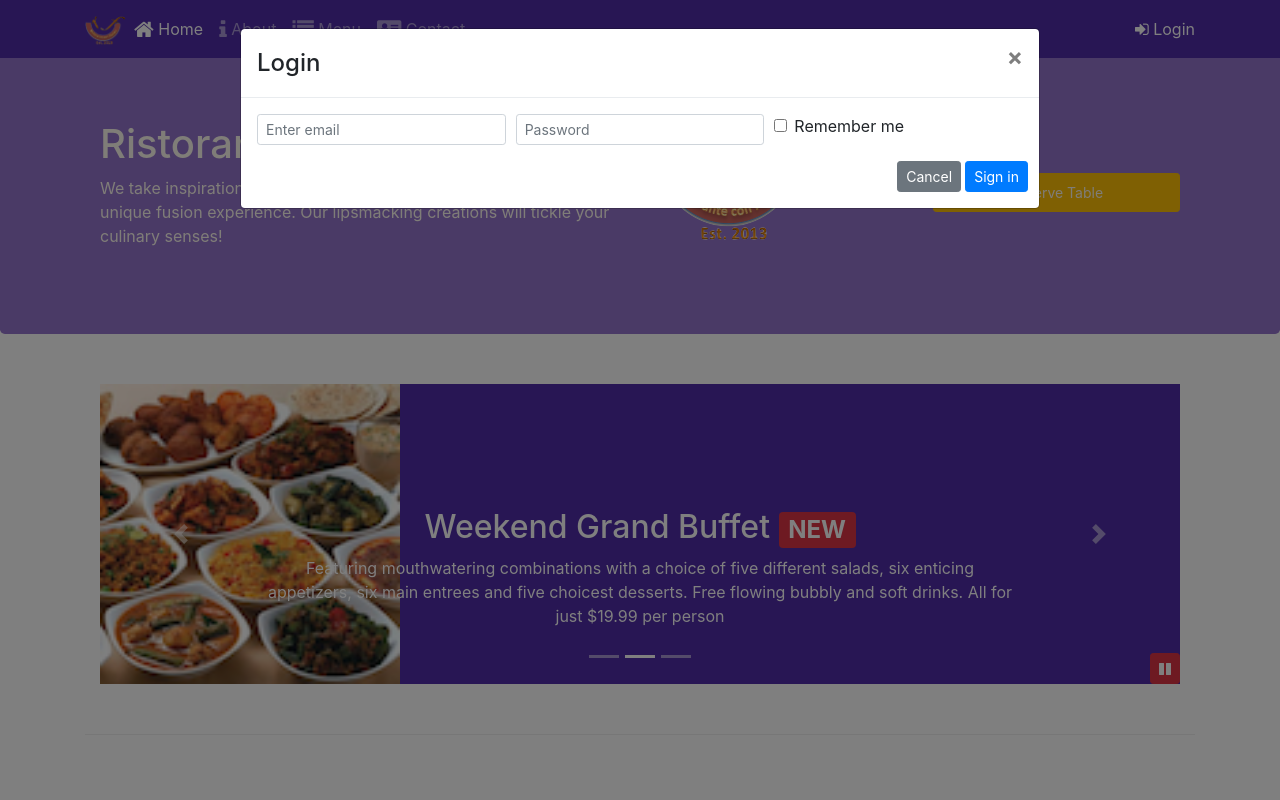
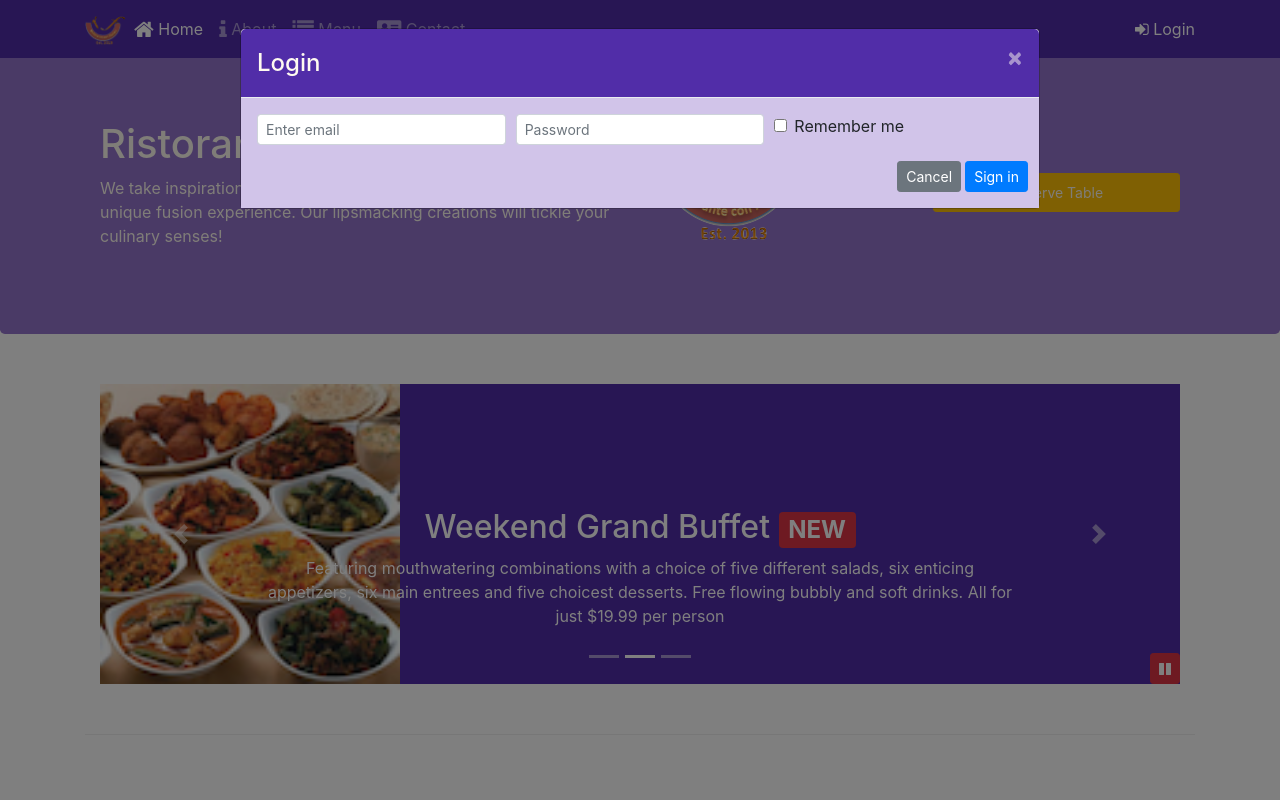
Before and after one commit to tejas10191/confusion, a website: page index.html in a window 1280 px wide. Both pictures are taken after a click on the link "Login". Shown: the top 800 px of the page. Drawn offline with nearby package versions, Linux system fonts and the light colour scheme.

Commit message:
Assignment 4

```diff
--- a/css/styles.scss
+++ b/css/styles.scss
@@ -55,7 +55,7 @@ body {
 }
 
 .carousel {
-    background:$background-dark;
+  background: $background-dark;
 
   .carousel-item {
     height: $carousel-item-height;
@@ -69,8 +69,21 @@ body {
 }
 
 #carouselButton {
-    right:0px;
+  right: 0px;
   position: absolute;
   bottom: 0px;
   z-index: 1;
 }
+
+.modal-header {
+  background-color: $background-dark;
+  color: floralwhite;
+
+  .close {
+    color: floralwhite;
+  }
+}
+
+.modal-body {
+  background-color: $background-pale;
+}
--- a/index.html
+++ b/index.html
@@ -29,7 +29,7 @@
                     <li class="nav-item"><a class="nav-link" href="./contactus.html"><span class="fa fa-address-card fa-lg"></span> Contact</a></li>
                 </ul>
                 <span class="navbar-text">
-                    <a data-toggle="modal" data-target="#loginModal">
+                    <a id="login">
                         <span class="fa fa-sign-in"></span> Login
                     </a>
                 </span>
@@ -154,8 +154,7 @@
                     <img src="img/logo.png" class="img-fluid">
                 </div>
                 <div class="col-12 col-sm-3 align-self-center">
-                    <a role="button" class="btn btn-warning btn-sm btn-block nav-link"
-                    data-toggle="modal" data-target="#reserveTableModal">Reserve Table</a>
+                    <a role="button" class="btn btn-warning btn-sm btn-block nav-link" id="reserveTableButton">Reserve Table</a>
                 </div>
             </div>
         </div>
@@ -337,6 +336,14 @@
                     $('#carouselButton').children('span').addClass('fa-pause');
                 }
             });
+
+            $('#reserveTableButton').click(function(){
+                $('#reserveTableModal').modal('show');
+            });
+
+            $('#login').click(function(){
+                $('#loginModal').modal('show');
+            });
         });
     </script>
 </body>
```
Also changed, not shown: css/styles.css. Lines whose indentation alone changed are shown as unchanged.
